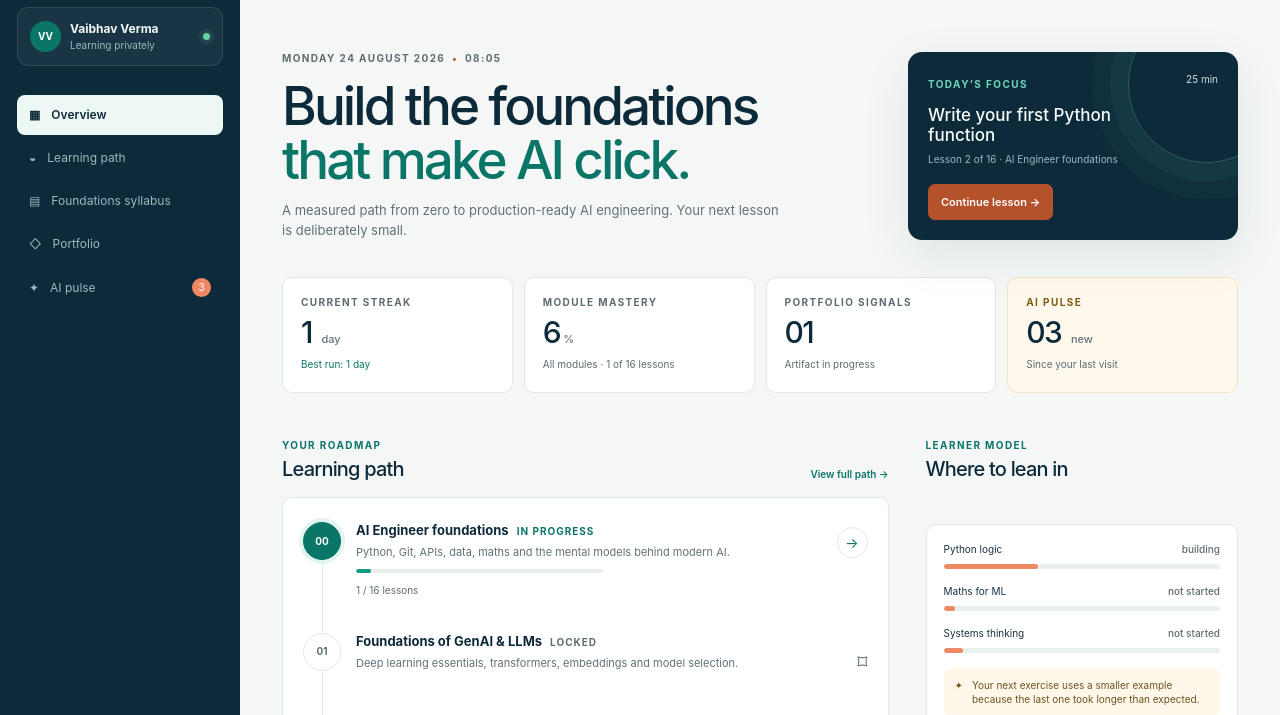
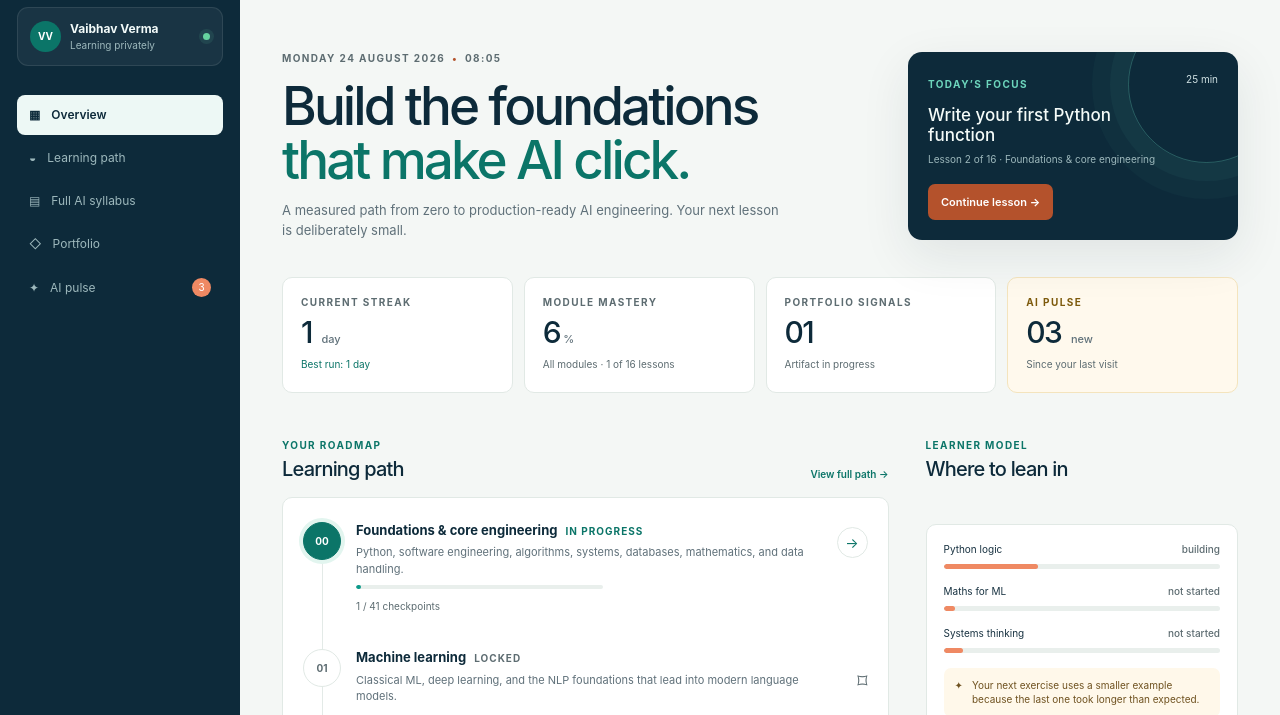
Before and after one commit to vvvaibhaverma-123459876/orbit-ai-engineer-lab, a website: page index.html in a window 1280 px wide. Shown: the part 85-800 px from the top of the page. Drawn offline with Linux system fonts and the light colour scheme.

Commit message:
Connect learning path to full syllabus

```diff
--- a/app.js
+++ b/app.js
@@ -476,68 +476,36 @@ const theoryGuides = {
   16: { title: "Release readiness: quality and safety are conjunctive", explanation: "A release is ready only when the quality evidence and safety review both pass. This is a deliberately simple AND gate for a much larger launch checklist: evaluation, privacy, security, monitoring, rollback, and ownership.", points: ["One strong demo cannot compensate for an unsafe failure.", "Release criteria should be written before the launch.", "Rollback is part of the design, not an admission of defeat."], terms: "release gate · rollback · safety review · sign-off", business: "A hospital assistant should not ship because it is accurate if its access controls and escalation path are untested.", reflection: "Who owns the decision to pause a release?" }
 };
 
-const modules = [
-  {
-    code: "00",
-    title: "AI Engineer foundations",
-    status: "IN PROGRESS",
-    meta: "In progress",
-    summary: "Build enough fluency to learn the IIT Kharagpur GenAI curriculum confidently, then turn your learning into working software.",
-    unlocked: true,
-    lessonIds: [1, 2, 3, 4, 5, 6],
-    unlockAfter: 0
-  },
-  {
-    code: "01",
-    title: "Foundations of GenAI & LLMs",
-    status: "LOCKED",
-    meta: "6 weeks · 18 live hours",
-    summary: "Deep learning essentials, transformers, embeddings and model selection.",
-    unlocked: false,
-    lessonIds: [7, 8],
-    unlockAfter: 6
-  },
-  {
-    code: "02",
-    title: "Advanced prompting & RAG",
-    status: "LOCKED",
-    meta: "6 weeks · 18 live hours",
-    summary: "Retrieval, hybrid search, reranking and evaluation you can measure.",
-    unlocked: false,
-    lessonIds: [9, 10],
-    unlockAfter: 8
-  },
-  {
-    code: "03",
-    title: "Fine-tuning & alignment",
-    status: "LOCKED",
-    meta: "6 weeks · 18 live hours",
-    summary: "Adapting a base model to a task, and keeping its behaviour predictable once you have.",
-    unlocked: false,
-    lessonIds: [11, 12],
-    unlockAfter: 10
-  },
-  {
-    code: "04",
-    title: "Multimodal & agentic AI",
-    status: "LOCKED",
-    meta: "6 weeks · 18 live hours",
-    summary: "Systems that read images and documents, call tools and carry a task across several steps.",
-    unlocked: false,
-    lessonIds: [13, 14],
-    unlockAfter: 12
-  },
-  {
-    code: "05",
-    title: "Deployment, optimization & safety",
-    status: "LOCKED",
-    meta: "8 weeks · 24 live hours",
-    summary: "Serving a model at a cost you can defend, and the safety work that has to ship with it.",
-    unlocked: false,
-    lessonIds: [15, 16],
-    unlockAfter: 14
-  }
+// The learning path is derived from the same curriculum records used by the
+// syllabus browser. This prevents the two views from slowly drifting apart as
+// new programme parts are added.
+const partDefinitions = [
+  { key: "PART I · FOUNDATIONS", code: "I", title: "Foundations & core engineering", summary: "Python, software engineering, algorithms, systems, databases, mathematics, and data handling." },
+  { key: "PART II · MACHINE LEARNING", code: "II", title: "Machine learning", summary: "Classical ML, deep learning, and the NLP foundations that lead into modern language models." },
+  { key: "PART III · TRANSFORMERS & LLMs", code: "III", title: "Transformers & LLMs", summary: "Attention, tokenization, scaling, adaptation, and efficient inference." },
+  { key: "PART IV · AI ENGINEERING", code: "IV", title: "AI engineering", summary: "Model integration, retrieval, agents, evaluation, safety, and guardrails." },
+  { key: "PART V · PRODUCTION", code: "V", title: "Production", summary: "Serving, MLOps, observability, cost engineering, and AI system design." },
+  { key: "PART VI · OPTIONAL DEPTH", code: "VI", title: "Optional depth", summary: "Computer vision, speech, multimodal systems, reinforcement learning, recommenders, graphs, forecasting, and performance." }
 ];
+
+const modules = partDefinitions.map((part, index) => {
+  const sections = foundationsCurriculum.filter((section) => (section.part || "PART I · FOUNDATIONS").toLowerCase() === part.key.toLowerCase());
+  const topicLabIds = sections.flatMap((section) => section.topics.map((topic) => section.id + "-" + topic.toLowerCase().replace(/[^a-z0-9]+/g, "-")));
+  return {
+    code: String(index).padStart(2, "0"),
+    partCode: part.code,
+    partLabel: part.key,
+    title: part.title,
+    status: index === 0 ? "IN PROGRESS" : "LOCKED",
+    meta: sections.length + " sections · " + topicLabIds.length + " topic labs",
+    summary: part.summary,
+    unlocked: index === 0,
+    lessonIds: index === 0 ? [1, 2, 3, 4, 5, 6] : [],
+    sectionIds: sections.map((section) => section.id),
+    topicLabIds,
+    unlockAfter: index === 0 ? 0 : null
+  };
+});
 
 const projectMilestones = [
   "Set up the project, its folder layout and a first commit.",
@@ -575,14 +543,26 @@ function moduleForLesson(number) {
   return modules.find((module) => module.lessonIds.includes(Number(number))) || modules[0];
 }
 
+function moduleStats(module) {
+  if (!module) return { done: 0, total: 0, percent: 0, codingDone: 0, topicDone: 0 };
+  const codingDone = module.lessonIds.filter((number) => number <= state.lessons).length;
+  const topicDone = module.topicLabIds.filter((id) => state.topicProgress[id]).length;
+  const total = module.lessonIds.length + module.topicLabIds.length;
+  const done = codingDone + topicDone;
+  return { done, total, percent: total ? Math.round((done / total) * 100) : 0, codingDone, topicDone };
+}
+
 function isModuleUnlocked(module) {
-  return Boolean(module && state.lessons >= module.unlockAfter);
+  const index = modules.indexOf(module);
+  if (!module || index < 0) return false;
+  if (index === 0) return true;
+  // Browsing the syllabus is always allowed; the gated path unlocks each
+  // subsequent part after the preceding part's evidence is complete.
+  return moduleStats(modules[index - 1]).percent === 100;
 }
 
 function modulePercent(module) {
-  if (!module || !module.lessonIds.length) return 0;
-  const done = module.lessonIds.filter((number) => number <= state.lessons).length;
-  return Math.round((done / module.lessonIds.length) * 100);
+  return moduleStats(module).percent;
 }
 
 function moduleStatus(module) {
@@ -606,28 +586,56 @@ function updateProgress() {
   // No floor: the figure is the real fraction of lessons completed. It was
   // pinned at a minimum of 18% while the markup repeated "18%" in four places.
   const percent = Math.round((state.lessons / TOTAL_LESSONS) * 100);
-  const lessonsLabel = state.lessons + " / " + TOTAL_LESSONS + " lessons";
+  const firstStats = moduleStats(modules[0]);
 
   $("#mastery").innerHTML = percent + "<small>%</small>";
   $("#mastery-note").textContent = state.lessons >= TOTAL_LESSONS ? "All modules · path complete" : "All modules · " + state.lessons + " of " + TOTAL_LESSONS + " lessons";
-  $("#roadmap-bar").style.width = percent + "%";
-  $("#roadmap-lessons").textContent = lessonsLabel;
-  $("#path-percent").textContent = percent + "%";
-  $("#path-status").textContent = moduleStatus(modules[0]).toLowerCase() + " · " + modules[0].lessonIds.filter((number) => number <= state.lessons).length + " / " + modules[0].lessonIds.length + " lessons";
-  $(".roadmap").style.setProperty("--road-progress", percent + "%");
+  $("#roadmap-bar").style.width = firstStats.percent + "%";
+  $("#roadmap-lessons").textContent = firstStats.done + " / " + firstStats.total + " checkpoints";
+  $("#path-percent").textContent = firstStats.percent + "%";
+  $("#path-status").textContent = moduleStatus(modules[0]).toLowerCase() + " · " + firstStats.done + " / " + firstStats.total + " checkpoints";
+  $(".roadmap").style.setProperty("--road-progress", firstStats.percent + "%");
   $("#active-counter").innerHTML =
     String(state.lessons).padStart(2, "0") + " <small>/ " + String(TOTAL_LESSONS).padStart(2, "0") + "</small>";
-  $("#path-percent").textContent = modulePercent(modules[0]) + "%";
   modules.forEach((module, index) => {
     const button = $(".path[data-module='" + index + "']");
     if (!button) return;
     const unlocked = isModuleUnlocked(module);
-    const percentForModule = modulePercent(module);
+    const stats = moduleStats(module);
+    const percentForModule = stats.percent;
+    const code = button.querySelector("b");
+    const title = button.querySelector("strong");
+    if (code) code.textContent = module.code;
+    if (title) title.textContent = module.title;
     button.classList.toggle("locked", !unlocked);
     button.querySelector("em").textContent = unlocked ? percentForModule + "%" : "⌑";
     const small = button.querySelector("small");
-    if (small) small.textContent = unlocked ? moduleStatus(module).toLowerCase() + " · " + module.lessonIds.filter((number) => number <= state.lessons).length + " / " + module.lessonIds.length + " lessons" : module.meta;
+    if (small) small.textContent = unlocked ? moduleStatus(module).toLowerCase() + " · " + stats.done + " / " + stats.total + " checkpoints" : module.meta;
   });
+  $$(".roadmap .road").forEach((card, index) => {
+    const module = modules[index];
+    if (!module) return;
+    const stats = moduleStats(module);
+    const unlocked = isModuleUnlocked(module);
+    const heading = card.querySelector("h3");
+    const label = card.querySelector("h3 i");
+    const summary = card.querySelector("p");
+    const marker = card.querySelector("b");
+    if (marker) marker.textContent = module.code;
+    if (heading) {
+      heading.firstChild.textContent = module.title + " ";
+      if (label) label.textContent = moduleStatus(module);
+    }
+    if (summary) summary.textContent = module.summary;
+    card.classList.toggle("current", index === 0);
+    card.classList.toggle("locked", !unlocked);
+    const arrow = card.querySelector("button");
+    if (arrow) arrow.setAttribute("aria-label", "Open " + module.title + " module");
+    const mini = card.querySelector("small");
+    if (mini) mini.textContent = unlocked ? stats.done + " / " + stats.total + " checkpoints" : module.meta;
+  });
+  const roadMore = $(".road-more");
+  if (roadMore) roadMore.textContent = "+ " + Math.max(0, modules.length - 3) + " further syllabus parts mapped to your programme";
   $("#detail-bar").style.width = modulePercent(modules[selectedModule]) + "%";
   $("#detail-label").textContent = modulePercent(modules[selectedModule]) + "% complete";
 
@@ -710,6 +718,10 @@ function renderModuleRows() {
   const module = modules[selectedModule] || modules[0];
   const host = $("#module-lessons");
   host.textContent = "";
+
+  // Keep the original executable foundation lessons visible, then show the
+  // syllabus sections that make up this part. Every row opens the same topic
+  // lab or lesson used elsewhere in the app.
   module.lessonIds.forEach((number) => {
     const data = lessonContent[number];
     const row = document.createElement("div");
@@ -737,6 +749,30 @@ function renderModuleRows() {
       status.textContent = isDone ? "Done" : "Locked";
       row.appendChild(status);
     }
+    host.appendChild(row);
+  });
+
+  module.sectionIds.forEach((sectionId) => {
+    const section = foundationsCurriculum.find((item) => item.id === sectionId);
+    if (!section) return;
+    const row = document.createElement("div");
+    row.className = "lesson-row syllabus-row";
+    const marker = document.createElement("b");
+    marker.textContent = section.number;
+    const info = document.createElement("span");
+    const title = document.createElement("strong");
+    title.textContent = section.title;
+    const completed = section.topics.filter((topic) => state.topicProgress[section.id + "-" + topic.toLowerCase().replace(/[^a-z0-9]+/g, "-")]).length;
+    const meta = document.createElement("small");
+    meta.textContent = completed + " / " + section.topics.length + " topic labs complete";
+    info.append(title, meta);
+    row.append(marker, info);
+    const open = document.createElement("button");
+    open.className = "small";
+    open.type = "button";
+    open.dataset.openCurriculumSection = String(foundationsCurriculum.indexOf(section));
+    open.textContent = completed === section.topics.length ? "Review syllabus" : "Open syllabus";
+    row.appendChild(open);
     host.appendChild(row);
   });
 }
@@ -767,8 +803,11 @@ function selectModule(index) {
   $("#module-kicker").innerHTML = "MODULE " + module.code + ' <i>' + module.status + "</i>";
   $("#module-title").textContent = module.title;
   $("#module-summary").textContent = module.summary;
-  $("#module-progress").hidden = !module.unlocked;
-  $("#module-lessons").hidden = !module.unlocked;
+  // Locked parts remain inspectable so the learning path and syllabus never
+  // appear to disagree. Only the gated executable lesson is locked; the
+  // learner can preview the mapped sections and open their syllabus labs.
+  $("#module-progress").hidden = false;
+  $("#module-lessons").hidden = false;
   renderModuleRows();
 
   let locked = $("#module-locked");
@@ -780,7 +819,7 @@ function selectModule(index) {
       $(".module-detail").appendChild(locked);
     }
     const prerequisite = modules[index - 1] ? modules[index - 1].title : "the previous module";
-    locked.textContent = module.meta + ". Unlocks once you finish " + prerequisite + ".";
+    locked.textContent = module.meta + ". Preview available; gated progression unlocks once you finish " + prerequisite + ".";
     locked.hidden = false;
   } else if (locked) {
     locked.hidden = true;
@@ -950,6 +989,8 @@ function submitTopicEvidence() {
   result.className = "success";
   result.textContent = "✓ Topic lab complete. Your evidence has been added to the learning record.";
   $("#topic-editor-status").textContent = "Development history captured · evidence saved";
+  updateProgress();
+  renderModuleRows();
   const sectionIndex = foundationsCurriculum.findIndex((section) => section.id === activeTopicLab.section);
   if (sectionIndex >= 0) renderCurriculumDetail(sectionIndex);
 }
@@ -962,7 +1003,7 @@ function showView(name) {
     if (isActive) button.setAttribute("aria-current", "page");
     else button.removeAttribute("aria-current");
   });
-  const titles = { overview: "Overview", learn: "Learning path", curriculum: "Foundations syllabus", portfolio: "Portfolio", pulse: "AI pulse" };
+  const titles = { overview: "Overview", learn: "Learning path", curriculum: "Full AI syllabus", portfolio: "Portfolio", pulse: "AI pulse" };
   $("#view-title").textContent = titles[name] || "Overview";
   window.scrollTo({ top: 0, behavior: prefersReducedMotion() ? "auto" : "smooth" });
 }
@@ -1285,6 +1326,11 @@ $$(".path").forEach((button) => button.addEventListener("click", () => selectMod
 document.addEventListener("click", (event) => {
   const curriculumButton = event.target.closest("[data-curriculum-section]");
   if (curriculumButton) selectCurriculumSection(Number(curriculumButton.dataset.curriculumSection));
+  const openSyllabus = event.target.closest("[data-open-curriculum-section]");
+  if (openSyllabus) {
+    showView("curriculum");
+    selectCurriculumSection(Number(openSyllabus.dataset.openCurriculumSection));
+  }
 });
 $("#project-action").addEventListener("click", toggleProjectBrief);
 applyTheme();
--- a/index.html
+++ b/index.html
@@ -25,7 +25,7 @@
       <nav>
         <button class="nav active" data-view="overview"><span aria-hidden="true">▦</span> <span>Overview</span></button>
         <button class="nav" data-view="learn"><span aria-hidden="true">◒</span> <span>Learning path</span></button>
-        <button class="nav" data-view="curriculum"><span aria-hidden="true">▤</span> <span>Foundations syllabus</span></button>
+        <button class="nav" data-view="curriculum"><span aria-hidden="true">▤</span> <span>Full AI syllabus</span></button>
         <button class="nav" data-view="portfolio"><span aria-hidden="true">◇</span> <span>Portfolio</span></button>
         <button class="nav" data-view="pulse"><span aria-hidden="true">✦</span> <span>AI pulse</span><em aria-hidden="true">3</em></button>
       </nav>
```
Also changed, not shown: tests/curriculum-structure.test.cjs (+7 -0 lines).
